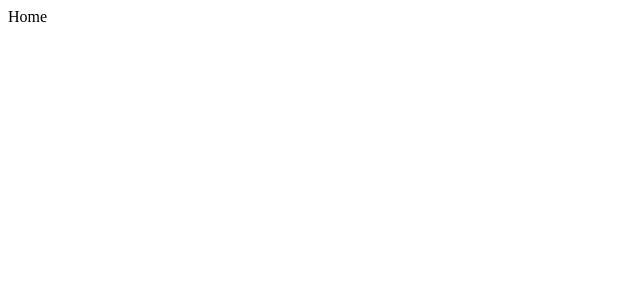
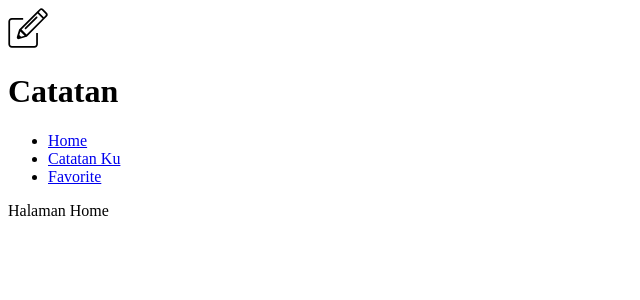
Before and after one commit to topidesta/javascript-everywhere, a React (Vite) app: page / in a window 1280 px wide. Shown: the top 300 px of the page, without its empty margins (0-640 px from the left). Built offline with nearby package versions, Linux system fonts and the light colour scheme.

Commit message:
Routing Done!

```diff
--- /dev/null
+++ b/src/components/Header.js
@@ -0,0 +1,13 @@
+import React from "react";
+import logo from "../img/logo.svg";
+
+const Header = () => {
+  return (
+    <header>
+      <img src={logo} alt="Catatan Logo" height="40" />
+      <h1>Catatan</h1>
+    </header>
+  );
+};
+
+export default Header;
--- /dev/null
+++ b/src/components/Navigation.js
@@ -0,0 +1,22 @@
+import React from "react";
+import { Link } from "react-router-dom";
+
+const Navigation = () => {
+  return (
+    <nav>
+      <ul>
+        <li>
+          <Link to="/">Home</Link>
+        </li>
+        <li>
+          <Link to="/mynotes">Catatan Ku</Link>
+        </li>
+        <li>
+          <Link to="/favorites">Favorite</Link>
+        </li>
+      </ul>
+    </nav>
+  );
+};
+
+export default Navigation;
--- a/src/pages/home.js
+++ b/src/pages/home.js
@@ -1,5 +1,17 @@
 import React from "react";
 
-export default function home() {
-  return <div>Home</div>;
-}
+// Komponen
+import Header from "../components/Header";
+import Navigation from "../components/Navigation";
+
+const Home = () => {
+  return (
+    <div>
+      <Header />
+      <Navigation />
+      <p>Halaman Home</p>
+    </div>
+  );
+};
+
+export default Home;
```
Also changed, not shown: src/img/logo.svg (added), 1 other file (tests, documents, lock files or other folders).
